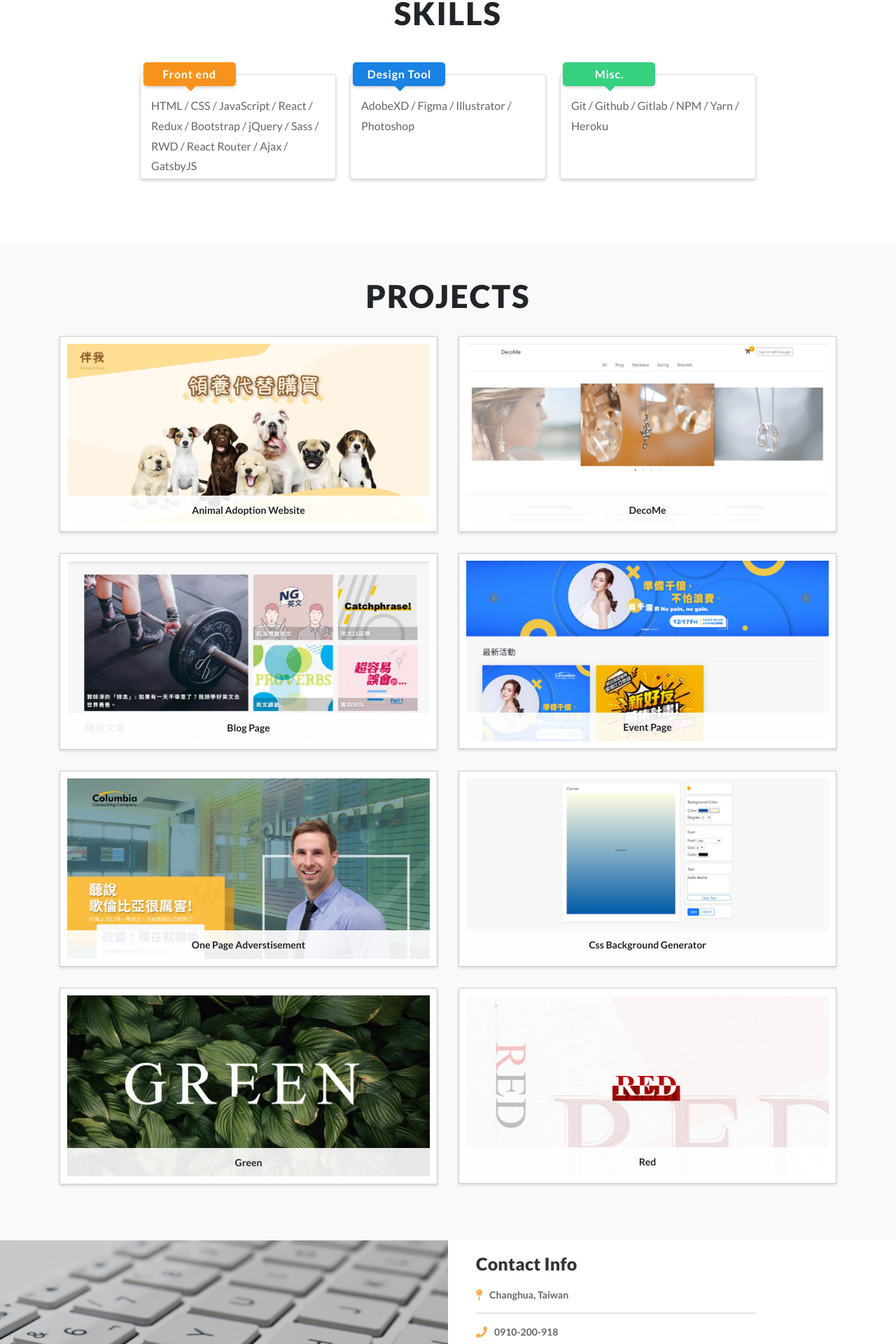
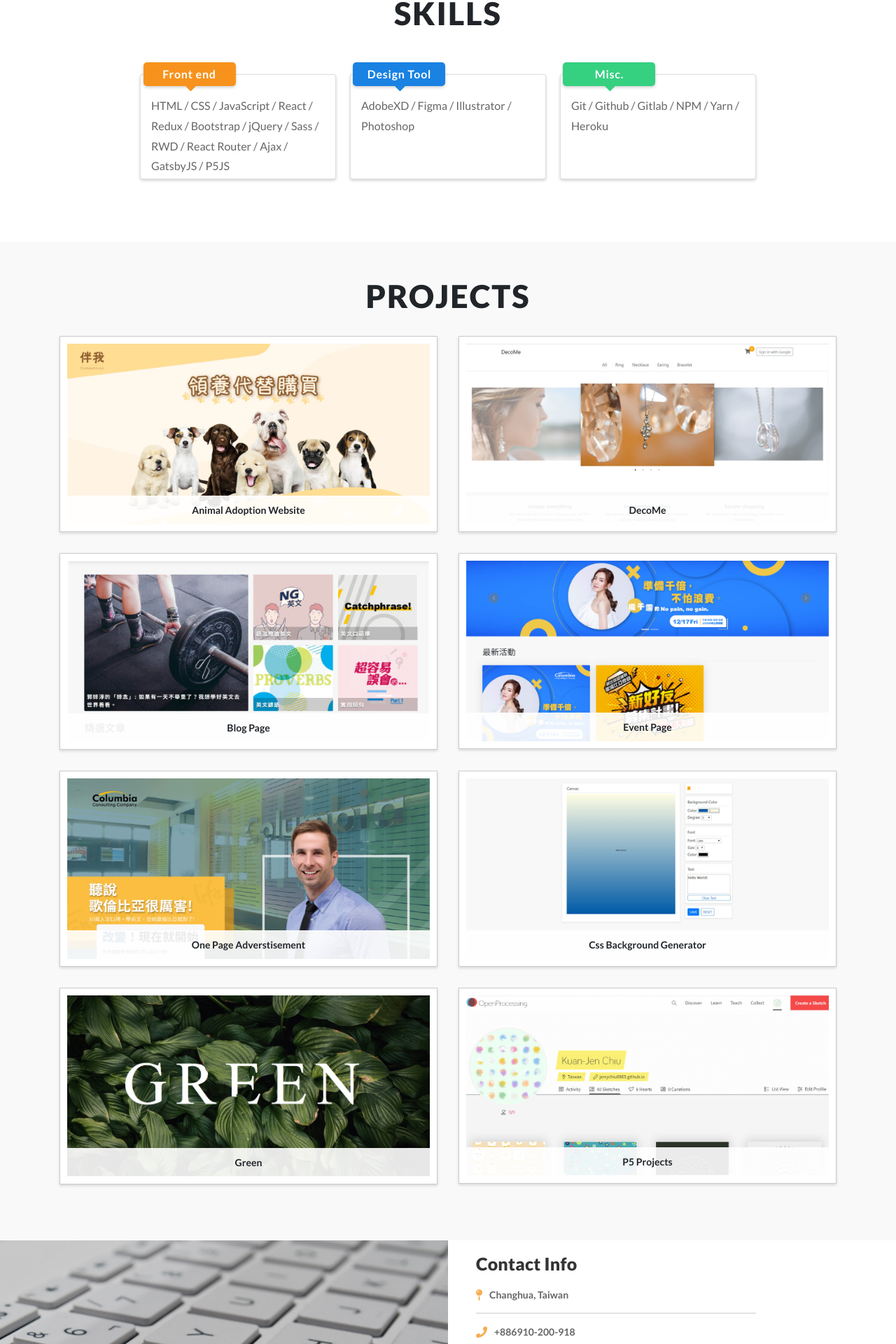
Before and after one commit to jerrychiu0863/Jerry__Chiu, a React (Create React App) app: page / in a window 1280 px wide. Shown: the part 858-2778 px from the top of the page at 70% size. Built offline with nearby package versions, Linux system fonts and the light colour scheme.

Commit message:
add p5 project

```diff
--- a/src/components/Contact.jsx
+++ b/src/components/Contact.jsx
@@ -8,7 +8,7 @@ const contactLists = [
   },
   {
     icon: 'fas fa-phone',
-    body: '0910-200-918',
+    body: '+886910-200-918',
   },
   // {
   //   icon: 'fas fa-envelope',
--- a/src/components/Projects.jsx
+++ b/src/components/Projects.jsx
@@ -10,6 +10,7 @@ import DecoMe from '../assets/projects/decome_600x299.jpg';
 import Competnion from '../assets/projects/competnion_600x299.jpg';
 import Red from '../assets/projects/red_600x299.jpg';
 import Green from '../assets/projects/green_600x299.jpg';
+import P5 from '../assets/projects/p5_600x299.jpg';
 
 //Components
 import ProjectItem from './ProjectItem';
@@ -48,9 +49,9 @@ const Projects = () => {
           porjectOne={Green}
           titleOne="Green"
           urlOne="https://jerrychiu0863.github.io/multi-layer-banner/"
-          projectTwo={Red}
-          titleTwo="Red"
-          urlTwo="https://jerrychiu0863.github.io/red/"
+          projectTwo={P5}
+          titleTwo="P5 Projects"
+          urlTwo="https://openprocessing.org/user/307138?view=sketches"
         />
       </div>
     </div>
--- a/src/components/Skills.jsx
+++ b/src/components/Skills.jsx
@@ -9,7 +9,7 @@ const skillLists = [
     id: 1,
     type: 'Front end',
     content:
-      'HTML / CSS / JavaScript / React / Redux / Bootstrap / jQuery / Sass / RWD / React Router / Ajax / GatsbyJS',
+      'HTML / CSS / JavaScript / React / Redux / Bootstrap / jQuery / Sass / RWD / React Router / Ajax / GatsbyJS / P5JS',
   },
   {
     id: 2,
```
Also changed, not shown: src/assets/projects/p5_600x299.jpg (added).
